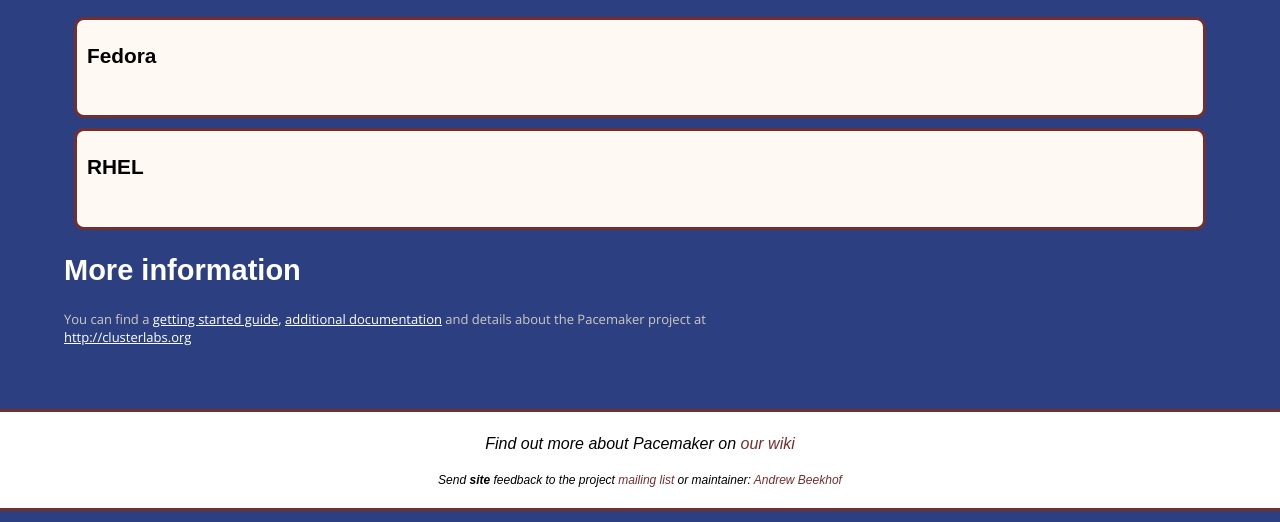
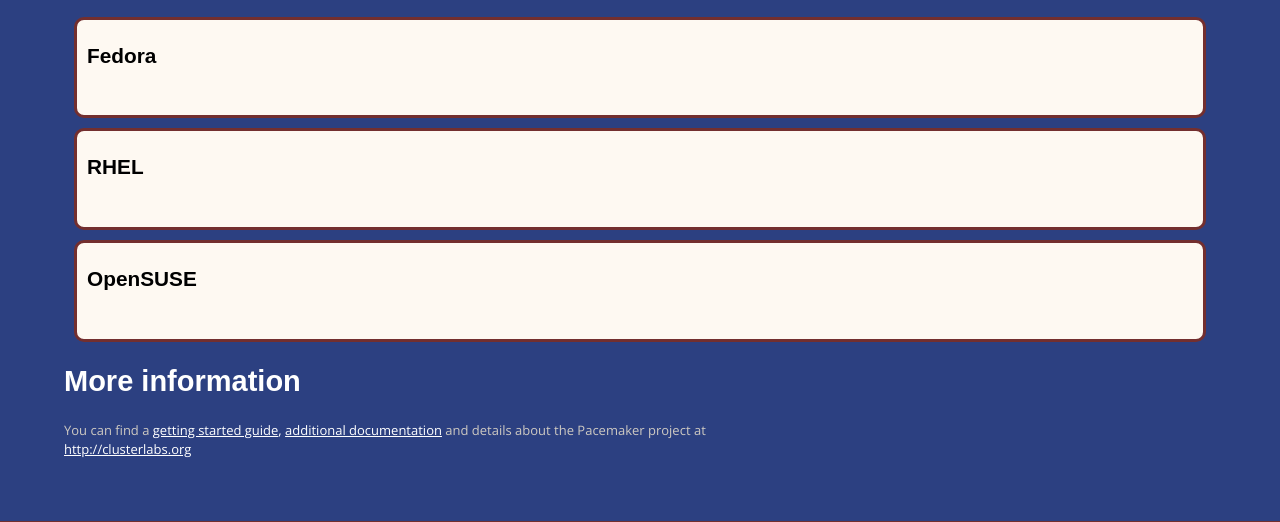
Before and after one commit to ClusterLabs/clusterlabs-www, a PHP site: page /rpm-next in a window 1280 px wide. Shown: the part 1293-1815 px from the top of the page. Run offline with PHP 8.4, Linux system fonts and the light colour scheme; some web fonts are replaced.

Commit message:
Show opensuse rpms

```diff
--- a/html/rpm-next/index.php
+++ b/html/rpm-next/index.php
@@ -78,6 +78,7 @@ yum install -y pacemaker corosync
 $sets = array();
 $sets[] = "Fedora";
 $sets[] = "RHEL";
+$sets[] = "OpenSUSE";
 
 foreach ($sets as $set) {
     echo "<section class='docset'><h3 class='docversion'>$set</h3>";
```
